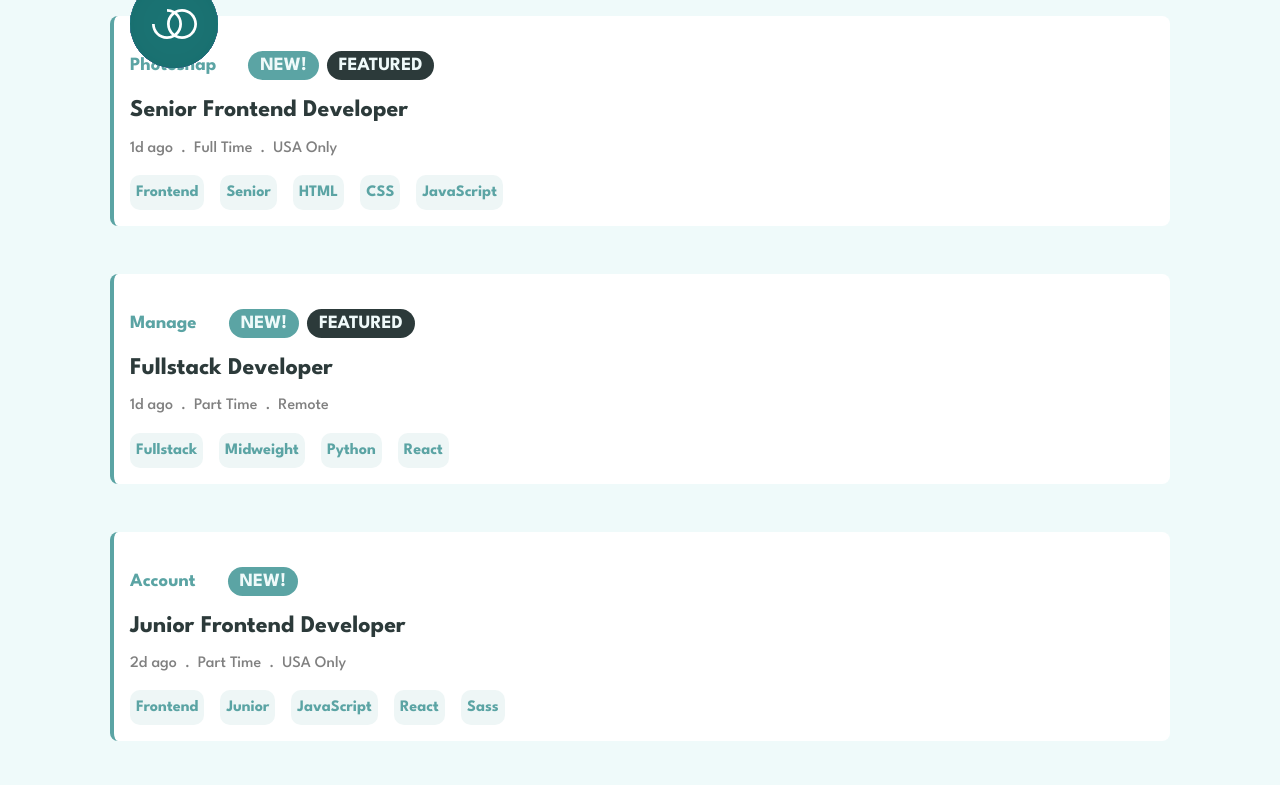
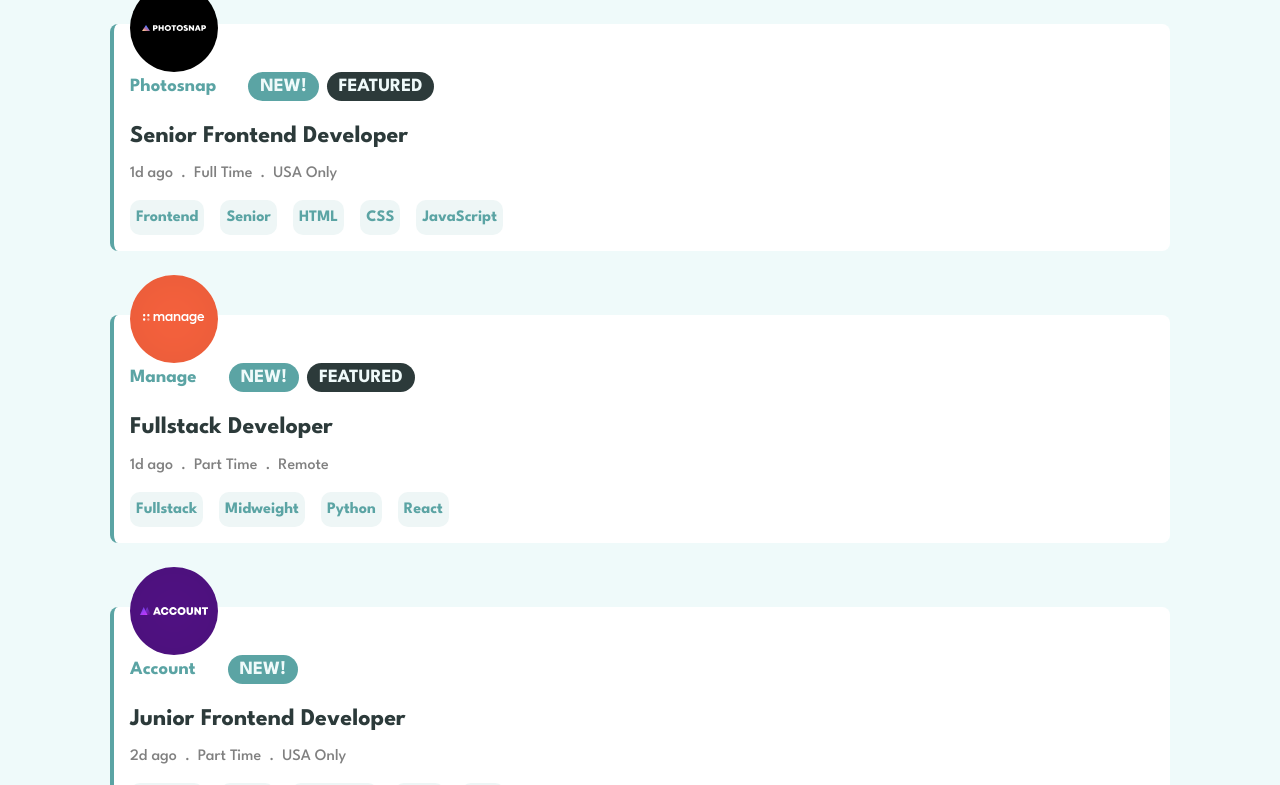
Before and after one commit to SaadiaELF/job-listing-react, a React (Create React App) app: page / in a window 1280 px wide. Shown: the top 785 px of the page. Built offline with nearby package versions, Linux system fonts and the light colour scheme.

Commit message:
Fixed img absolute position issue

```diff
--- a/src/App.css
+++ b/src/App.css
@@ -29,8 +29,9 @@ body {
 }
 
 .card {
+    position: relative;
     width: 80%;
-    margin: 1rem auto;
+    margin: 1.5rem auto;
     padding: 1rem;
     background-color: var(--white);
     border-radius: 8px;
@@ -39,15 +40,14 @@ body {
 
 .card__img {
     position: absolute;
-    top: -20px;
-    z-index: 2;
+    top: -40px;
     width: 80px;
 }
 
 .card__title {
     display: flex;
     gap: 0.5rem;
-    margin: 1.2rem 0;
+    margin: 2rem 0 1.5rem;
     align-items: center;
     color: var(--primary-dark-cyan);
 }
```
